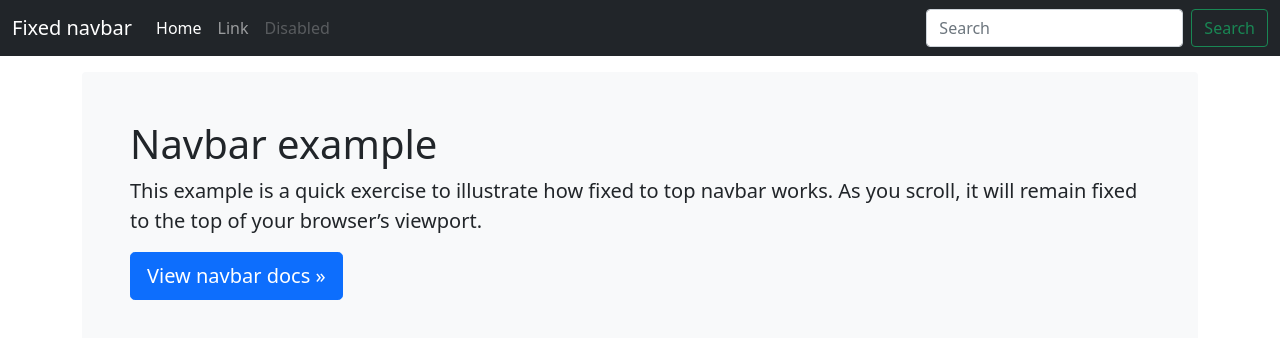
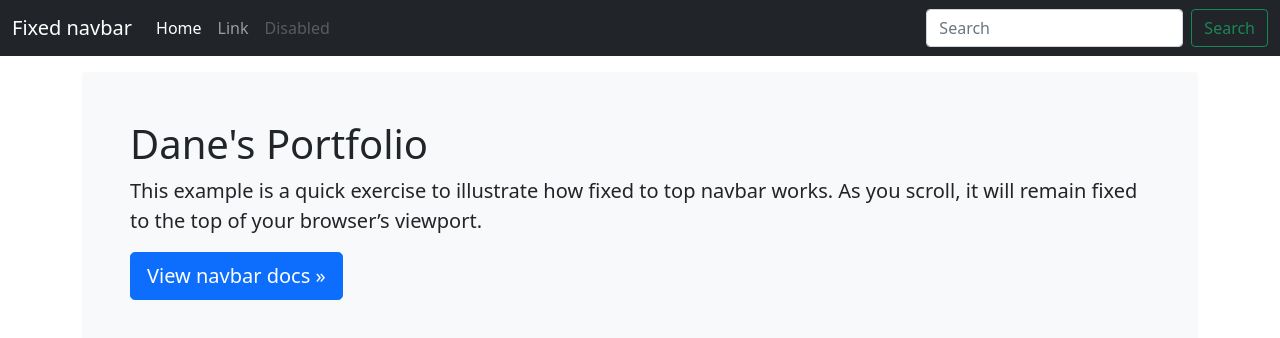
Before and after one commit to joh20190/joh20190.github.io, a plain HTML site: page index.html in a window 1280 px wide. Drawn offline with nearby package versions, Linux system fonts and the light colour scheme.

Commit message:
Changed website title

```diff
--- a/index.html
+++ b/index.html
@@ -65,7 +65,7 @@
 
 <main class="container">
   <div class="bg-light p-5 rounded">
-    <h1>Navbar example</h1>
+    <h1>Dane's Portfolio</h1>
     <p class="lead">This example is a quick exercise to illustrate how fixed to top navbar works. As you scroll, it will remain fixed to the top of your browser’s viewport.</p>
     <a class="btn btn-lg btn-primary" href="../components/navbar/" role="button">View navbar docs &raquo;</a>
   </div>
```
